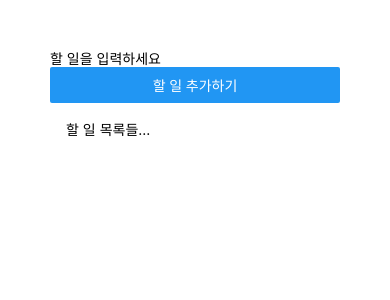
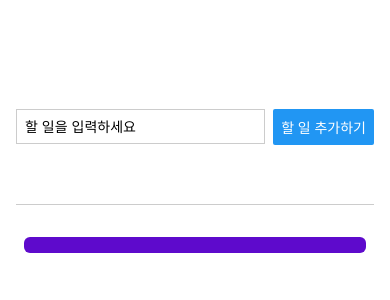
Before and after one commit to hongkongee/React-Native-Study, a React Native app: screen / in a window 390 px wide. Both pictures are taken after a click on the button "할 일 추가하기". Shown: the top 300 px of the page. Built offline with nearby package versions, Linux system fonts and the light colour scheme.

Commit message:
#3. 할 일 목록 스크롤 처리(ScrollView, FlatList)

```diff
--- a/App.js
+++ b/App.js
@@ -1,15 +1,65 @@
 import { StatusBar } from "expo-status-bar";
-import { Button, StyleSheet, Text, TextInput, View } from "react-native";
+import { useState } from "react";
+import { Button, FlatList, ScrollView, StyleSheet, Text, TextInput, View } from "react-native";
 
 export default function App() {
+  // 입력창의 상태를 관리하는 변수를 React에서 사용하는 useState 훅을 활용하여 선언.
+  const [enteredGoalText, setEnteredGoalText] = useState('');
+  const [todoGoals, setTodoGoals] = useState([]);
+
+  // 사용자가 내용을 입력할 때 해당 입력값을 가져오는 함수
+  const goalInputHandler = (enteredText) => {
+    setEnteredGoalText(enteredText);
+  };
+
+  // 버튼을 누르면 할 일 목록을 추가하는 함수
+  const addGoalHandler = () => {
+    // console.log(enteredGoalText);
+    // setTodoGoals([...todoGoals, enteredGoalText]);
+    // useState setter 메서드의 스냅샷 방식
+    // 콜백 함수의 매개값은 해당 상태 변수의 최신 값이 전달됨
+    setTodoGoals((curruentTodoGoals) => [
+      ...curruentTodoGoals,
+      {text: enteredGoalText, key: Math.random().toString()}
+    ]);
+
+    setEnteredGoalText('');
+  };
   return (
     <View style={styles.appContainer}>
-      <View>
-        <TextInput placeholder="할 일을 입력하세요" />
-        <Button title='할 일 추가하기' />
+      <View style={styles.inputContainer}>
+        <TextInput
+          style={styles.textInput}
+          placeholder="할 일을 입력하세요"
+          onChangeText={goalInputHandler}
+        />
+        <Button title='할 일 추가하기' onPress={addGoalHandler} />
       </View>
-      <View>
-        <Text style={{ margin: 16 }}>할 일 목록들...</Text>
+      <View style={styles.goalsContainer}>
+        {/*
+          ScrollView는 전체 화면이 렌더링 될 때 안의 항목들을 전부 렌더링합니다.
+          이로 인해 성능 상의 저하가 나타날 수 있습니다.
+          (보이지 않는 영역까지 렌더링을 진행하기 때문에 목록이 많다면 로딩이 길어짐.)
+          FlatList는 보이는 영역만 일단 렌더링을 진행하고, 나머지 항목들은
+          스크롤 움직임이 발생하면 그때그때 렌더링을 진행합니다.
+        */}
+        <FlatList data={todoGoals} renderItem={(itemData) => {
+          return (
+            <View style={styles.goalItem}>
+             <Text style={styles.goalText}>{itemData.item.text}</Text>
+            </View>
+          );
+        }}
+        keyExtractor={(item, index) => {
+          return item.key;
+        }}
+
+        ></FlatList>
+          {todoGoals.map((goal) => {
+            <View key={goal.key} style={styles.goalItem}>
+              <Text style={styles.goalText}>{goal.text}</Text>
+            </View>
+          })}
       </View>
     </View>
   );
@@ -17,6 +67,36 @@
 
 const styles = StyleSheet.create({
   appContainer: {
-    padding: 50,
+    flex: 1,
+    paddingTop: 50,
+    paddingHorizontal: 16,
   },
+  inputContainer: {
+    flex: 1,
+    flexDirection: 'row',
+    justifyContent: 'space-between',
+    alignItems: 'center',
+    marginBottom: 24,
+    borderBottomWidth: 1,
+    borderBottomColor: '#cccccc',
+  },
+  textInput: {
+    borderWidth: 1,
+    borderColor: '#cccccc',
+    width: '70%',
+    marginRight: 8,
+    padding: 8,
+  },
+  goalsContainer: {
+    flex: 4,
+  },
+  goalItem: {
+    margin: 8,
+    padding: 8,
+    borderRadius: 6,
+    backgroundColor: '#5e0acc',
+  },
+  goalText: {
+    color: 'white',
+  }
 });
```
